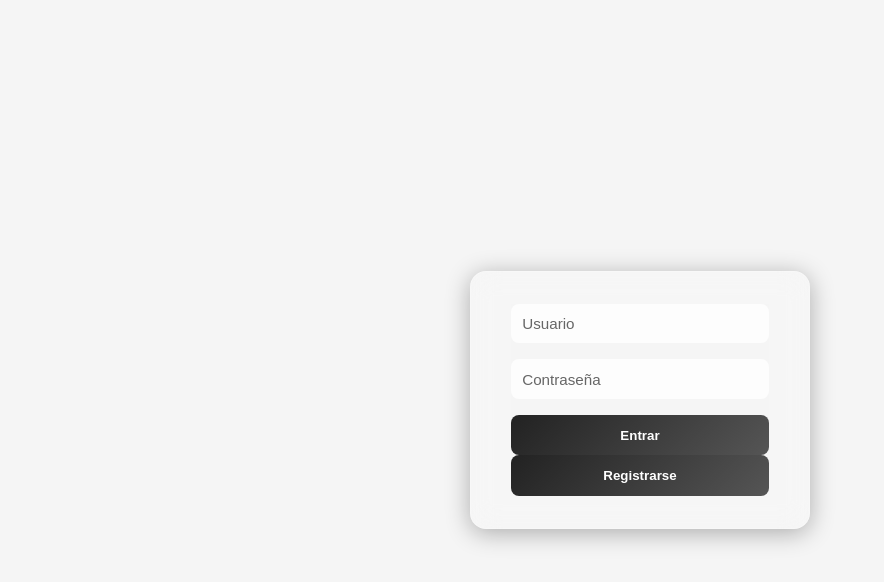
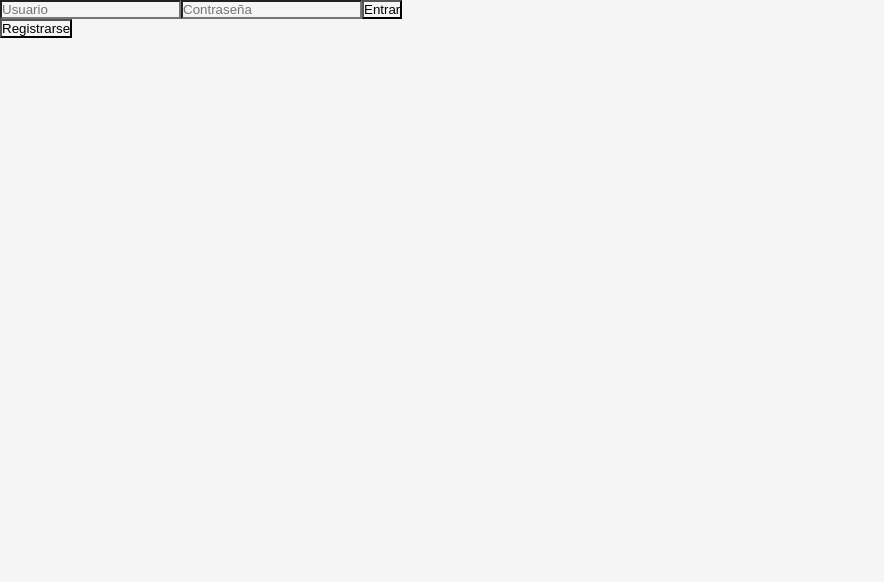
Before and after one commit to VictorMoyan0/Wallet, a React (Vite) app: page /menu in a window 1280 px wide. Shown: the top 582 px of the page, without its empty margins (0-884 px from the left). Built offline with nearby package versions, Linux system fonts and the light colour scheme.

Commit message:
delete style login

```diff
--- a/src/Style.css
+++ b/src/Style.css
@@ -6,100 +6,6 @@
   font-family: Arial, sans-serif;
 }
 
-body {
-  height: 100vh;
-  font-family: 'Poppins', system-ui, sans-serif;
-  background-size: cover;
-  background-position: center;
-  background-repeat: no-repeat;
-  background-attachment: fixed;
-  display: flex;
-  align-items: center;
-  justify-content: center;
-}
-
-/* Contenedor principal del login */
-.login-container {
-  background-color: rgba(255, 255, 255, 0.12);
-  backdrop-filter: blur(14px);
-  border: 1px solid rgba(255, 255, 255, 0.2);
-  border-radius: 16px;
-  padding: 2rem 2.5rem;
-  width: 340px;
-  box-shadow: 0 4px 25px rgba(0, 0, 0, 0.3);
-  color: white;
-  text-align: center;
-  animation: fadeIn 1s ease;
-}
-
-/* Título */
-.login-container h2 {
-  font-weight: 600;
-  margin-bottom: 1.2rem;
-  font-size: 1.6rem;
-  letter-spacing: 0.5px;
-  color: #000;
-}
-
-/* Campos */
-.login-container input {
-  width: 100%;
-  padding: 0.7rem;
-  margin-bottom: 1rem;
-  border-radius: 8px;
-  border: none;
-  background-color: rgba(255, 255, 255, 0.8);
-  color: #333;
-  font-size: 0.95rem;
-  outline: none;
-}
-
-.login-container input::placeholder {
-  color: #666;
-}
-
-/* Botones */
-.login-container button {
-  width: 100%;
-  padding: 0.8rem;
-  border: none;
-  border-radius: 8px;
-  background: linear-gradient(135deg, #222, #555);
-  color: white;
-  font-weight: 600;
-  cursor: pointer;
-  transition: 0.2s;
-}
-
-.login-container button:hover {
-  background: linear-gradient(135deg, #111, #444);
-  transform: scale(1.02);
-}
-
-/* Botón secundario (registro) */
-.register-btn {
-  background: rgba(255, 255, 255, 0.25);
-  color: white;
-  border: 1px solid rgba(255, 255, 255, 0.3);
-  margin-top: 0.8rem;
-}
-
-.register-btn:hover {
-  background: rgba(255, 255, 255, 0.4);
-  color: #000;
-}
-
-/* Animación sutil */
-@keyframes fadeIn {
-  from {
-    opacity: 0;
-    transform: translateY(10px);
-  }
-  to {
-    opacity: 1;
-    transform: translateY(0);
-  }
-}
 
 /* ---------------------------- Style Menu.jsx  ------------------------------ */
 
```
